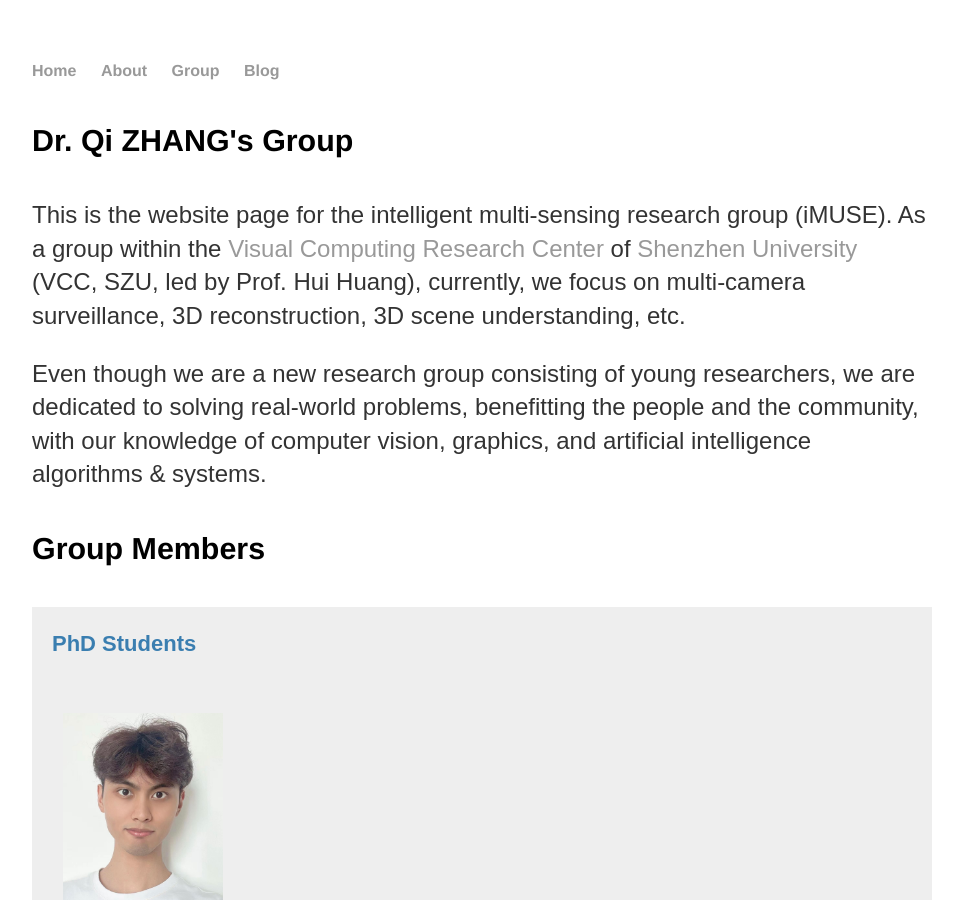
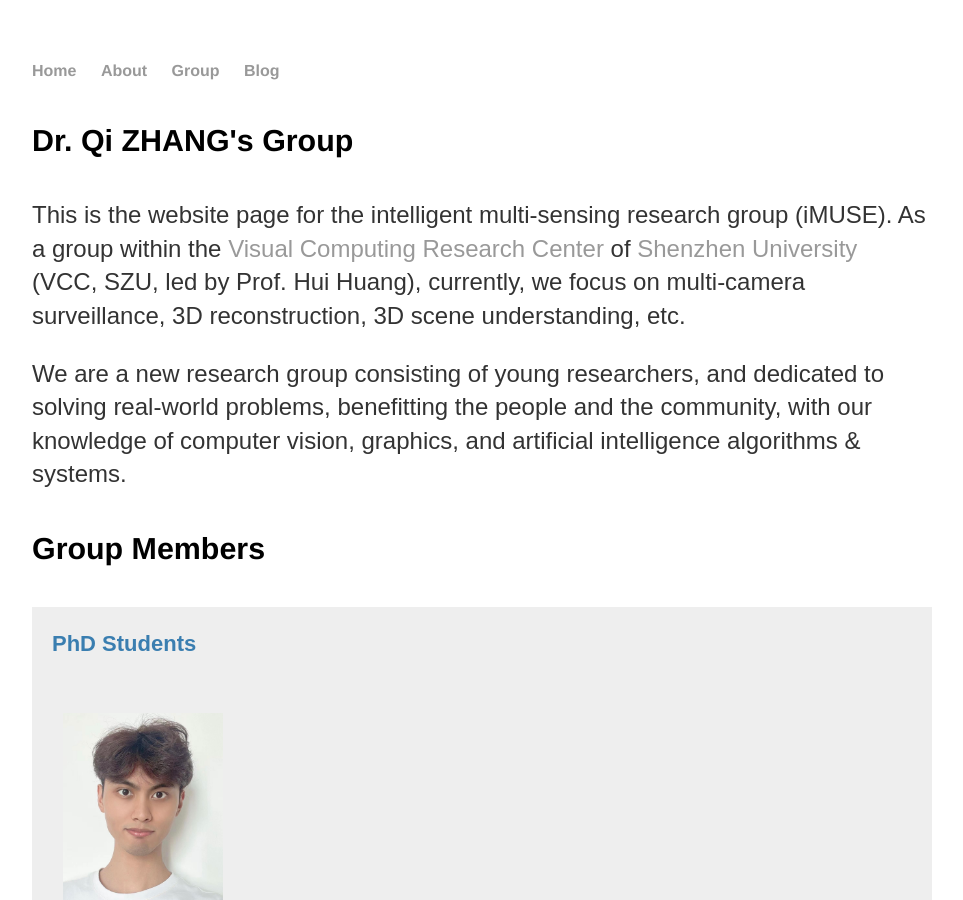
Before and after one commit to zqyq/zqyq.github.io, a Jekyll site: the page built from group/index.html, in a window 1280 px wide and 900 px high. Shown: the whole window, without its empty margins (160-1123 px from the left). Built offline with Jekyll 4.4.1, drawn with Linux system fonts in a browser that asks for light colours.

Commit message:
Update index.html

```diff
--- a/group/index.html
+++ b/group/index.html
@@ -9,7 +9,7 @@
       we focus on multi-camera surveillance, 3D reconstruction, 3D scene understanding, etc. </p>
 
 <p>
-      Even though we are a new research group consisting of young researchers, we are dedicated to solving real-world problems, benefitting the people and the community,
+      We are a new research group consisting of young researchers, and dedicated to solving real-world problems, benefitting the people and the community,
 	with our knowledge of computer vision, graphics, and artificial intelligence algorithms & systems. </p>
 
 
```
